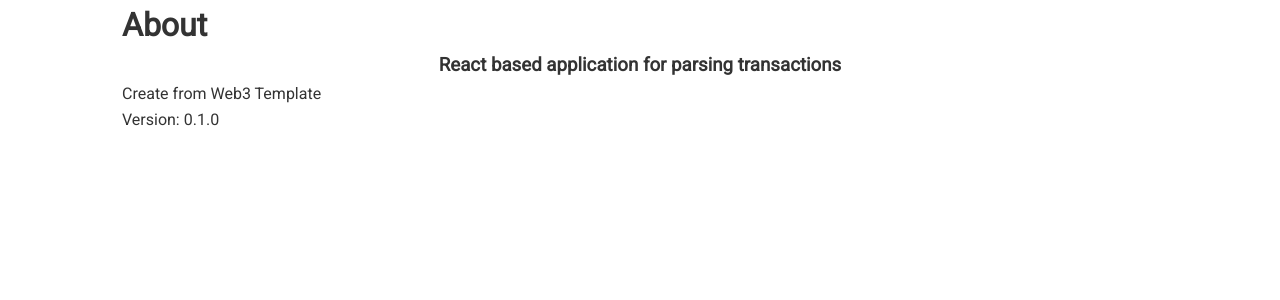
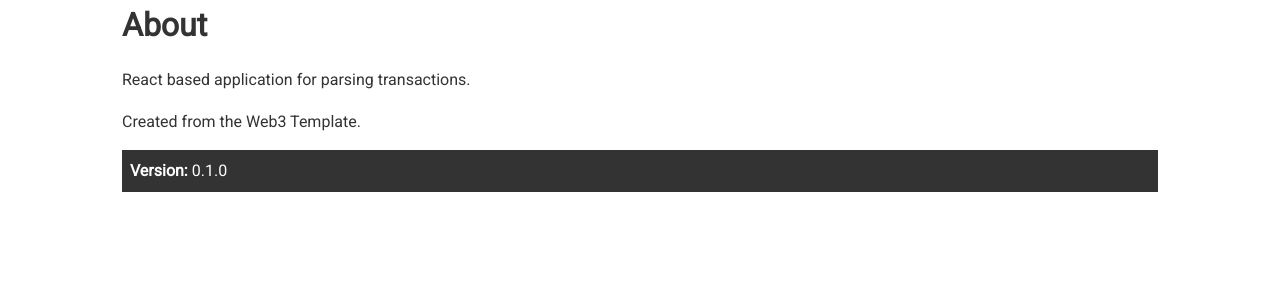
Before and after one commit to Flash-Git/Parser, a React app: page /about in a window 1280 px wide. Shown: the top 300 px of the page. Built offline with nearby package versions, Linux system fonts and the light colour scheme.

Commit message:
Updated About

```diff
--- a/src/pages/About.tsx
+++ b/src/pages/About.tsx
@@ -7,9 +7,12 @@ interface Props {
 const About: FC<Props> = ({ version }) => (
   <div className="container">
     <h1>About</h1>
-    <h3>React based application for parsing transactions</h3>
-    <p>Create from Web3 Template</p>
-    <p>{`Version: ${version}`}</p>
+    <p className="my-1">React based application for parsing transactions.</p>
+    <p>Created from the Web3 Template.</p>
+    <p className="bg-dark p my-1">
+      <strong>Version:&nbsp;</strong>
+      {version}
+    </p>
   </div>
 );
 
```
